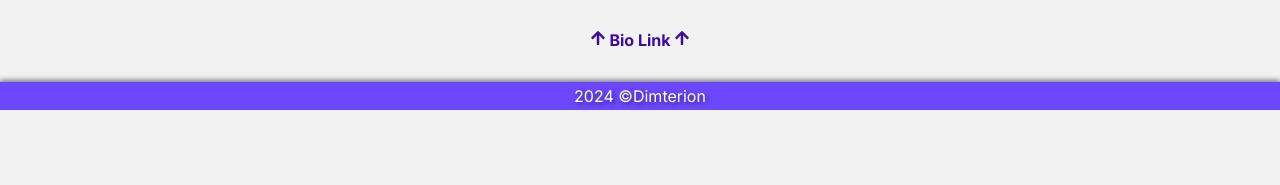
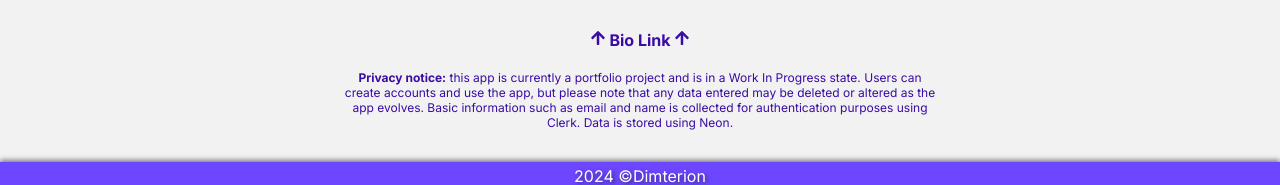
Before and after one commit to Dimterion/expense-tracker, a Next.js app: page /about in a window 1280 px wide. Shown: the part 936-1121 px from the top of the page. Before the commit the page ends 1046 px from the top, so only its background shows below. Built offline with nearby package versions, Linux system fonts and the light colour scheme; no server answers; grey boxes are pictures that could not be loaded.

Commit message:
adjust About page text

```diff
--- a/app/about/page.tsx
+++ b/app/about/page.tsx
@@ -51,6 +51,14 @@ const About = () => {
       <strong>
         <FaArrowUp /> Bio Link <FaArrowUp />
       </strong>
+      <aside className="aboutPage-aside">
+        <strong>Privacy notice:</strong> this app is currently a portfolio
+        project and is in a Work In Progress state. Users can create accounts
+        and use the app, but please note that any data entered may be deleted or
+        altered as the app evolves. Basic information such as email and name is
+        collected for authentication purposes using Clerk. Data is stored using
+        Neon.
+      </aside>
     </main>
   );
 };
--- a/app/globals.css
+++ b/app/globals.css
@@ -269,6 +269,11 @@ button:active {
   margin-top: 1rem;
 }
 
+.aboutPage-aside {
+  max-width: 600px;
+  font-size: 0.75rem;
+}
+
 /* Balance component */
 .balance-h3 {
   margin-bottom: 0.5rem;
```
